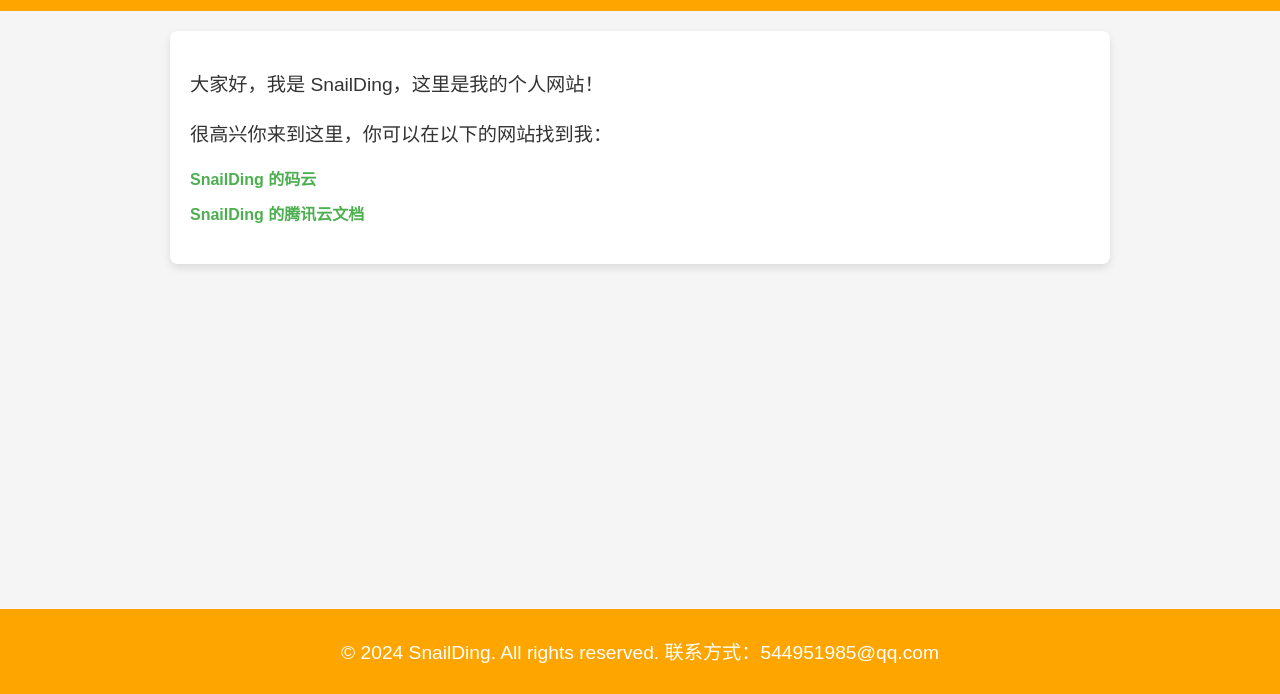
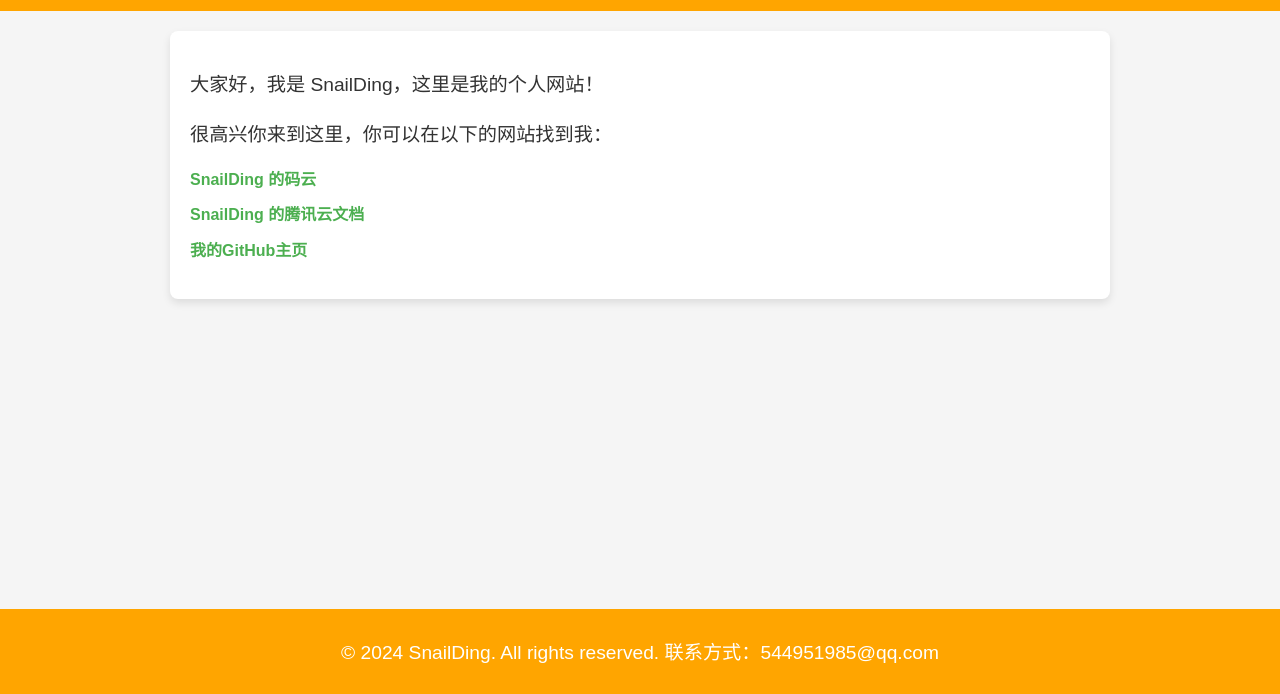
Before and after one commit to dingpf08/dingpf08.github.io, a plain HTML site: page index.html in a window 1280 px wide. Shown: the part 106-800 px from the top of the page. Drawn offline with Linux system fonts and the light colour scheme.

Commit message:
添加Github主页网址
添加Github主页网址

```diff
--- a/index.html
+++ b/index.html
@@ -91,6 +91,7 @@
         <ul>
             <li><a href="https://gitee.com/FeiQiYongHeng_admin" target="_blank">SnailDing 的码云</a></li>
             <li><a href="https://docs.qq.com/doc/DR2RqaHdTZk1kcUxC" target="_blank">SnailDing 的腾讯云文档</a></li>
+            <li><a href="dingpf08.github.io" target="_blank">我的GitHub主页</a></li>
         </ul>
     </main>
 
```
